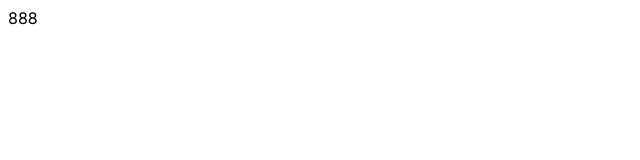
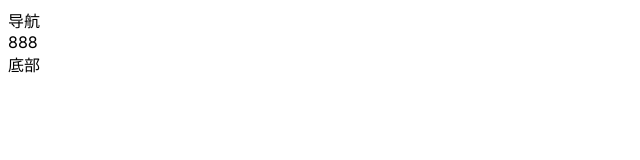
Before and after one commit to hejuan-bit/my-blog, a Next.js app: page / in a window 1280 px wide. Shown: the top 160 px of the page, without its empty margins (0-640 px from the left). Built offline with nearby package versions, Linux system fonts and the light colour scheme.

Commit message:
搭建页面基础框架

```diff
--- a/app/layout.tsx
+++ b/app/layout.tsx
@@ -1,5 +1,8 @@
 import type { Metadata } from 'next'
+import React from 'react'
 import { Inter } from 'next/font/google'
+import './globals.css'
+import Layout from '@/components/layout'
 
 const inter = Inter({ subsets: ['latin'] })
 
@@ -15,7 +18,9 @@
 }) {
   return (
     <html lang="en">
-      <body className={inter.className}>{children}</body>
+      <Layout>
+          <body className={inter.className}>{children}</body>
+      </Layout>
     </html>
   )
 }
--- /dev/null
+++ b/components/Footer/index.jsx
@@ -0,0 +1,9 @@
+import React from "react";
+
+const Footer = () => {
+    return (
+        <div>底部</div>
+    )
+}
+
+export default Footer;
--- /dev/null
+++ b/components/Navbar/index.jsx
@@ -0,0 +1,9 @@
+import React from "react";
+
+const Navbar = () => {
+    return (
+        <div>导航</div>
+    )
+}
+
+export default Navbar;
--- /dev/null
+++ b/components/layout/index.tsx
@@ -0,0 +1,15 @@
+import React from "react";
+import Navbar from "../Navbar";
+import Footer from "../Footer";
+
+const Layout = ({children}) => {
+    return (
+        <div>
+            <Navbar />
+            <main>{children}</main>
+            <Footer />
+        </div>
+    )
+}
+
+export default Layout;
```
Also changed, not shown: app/globals.css (added).
